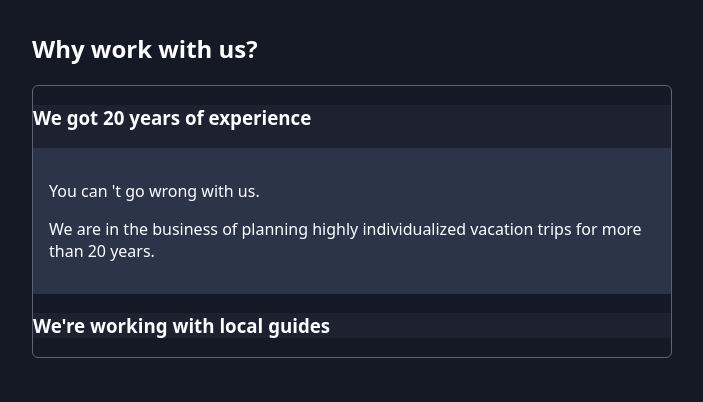
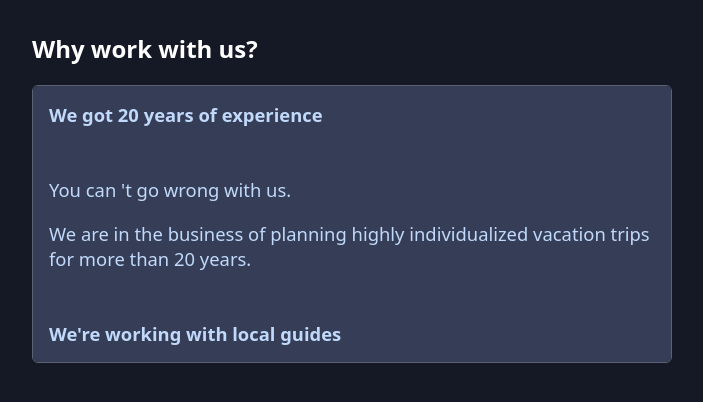
Before and after one commit to sheptianbagjautama/react-pattern-best-practices, a React (Vite) app: page / in a window 1280 px wide. Both pictures are taken after a click on the element "We got 20 years of experience". Shown: the top 402 px of the page, without its empty margins (288-991 px from the left). Built offline with nearby package versions, Linux system fonts and the light colour scheme.

Commit message:
Adding Extra Components For Reusability and Configurability

```diff
--- a/src/App.jsx
+++ b/src/App.jsx
@@ -6,11 +6,11 @@
       <section>
         <h2>Why work with us?</h2>
         <Accordion className="accordion">
-          <Accordion.Item
-            id="experience"
-            className="accordion-item"
-            title="We got 20 years of experience"
-          >
+          <Accordion.Item className="accordion-item">
+            <Accordion.Title id="experience" className="accordion-item-title">
+              We got 20 years of experience
+            </Accordion.Title>
+            <Accordion.Content id="experience" className="accordion-item-title">
               <article>
                 <p>You can &apos;t go wrong with us.</p>
                 <p>
@@ -18,11 +18,16 @@
                   vacation trips for more than 20 years.
                 </p>
               </article>
+            </Accordion.Content>
           </Accordion.Item>
-          <Accordion.Item
+
+          <Accordion.Item className="accordion-item">
+            <Accordion.Title id="local-guides" className="accordion-item-title">
+              We're working with local guides
+            </Accordion.Title>
+            <Accordion.Content
               id="local-guides"
-            className="accordion-item"
-            title="We're working with local guides"
+              className="accordion-item-title"
             >
               <article>
                 <p>We are not doing this along from our office.</p>
@@ -31,6 +36,7 @@
                   pleasant vacation.
                 </p>
               </article>
+            </Accordion.Content>
           </Accordion.Item>
         </Accordion>
       </section>
--- a/src/components/Accordion/Accordion.jsx
+++ b/src/components/Accordion/Accordion.jsx
@@ -2,6 +2,8 @@
 import { useState } from "react";
 import { createContext } from "react";
 import AccordionItem from "./AccordionItem.jsx";
+import AccordionTitle from "./AccordionTitle.jsx";
+import AccordionContent from "./AccordionContent.jsx";
 
 const AccordionContext = createContext();
 
@@ -37,3 +39,5 @@
 }
 
 Accordion.Item = AccordionItem;
+Accordion.Title = AccordionTitle;
+Accordion.Content = AccordionContent;
--- /dev/null
+++ b/src/components/Accordion/AccordionContent.jsx
@@ -0,0 +1,16 @@
+import { useAccordionContext } from "./Accordion";
+
+export default function AccordionContent({ id, className, children }) {
+  const { openItemId } = useAccordionContext();
+  const isOpen = openItemId === id;
+
+  return (
+    <div
+      className={
+        isOpen ? `${className ?? ""} open` : `${className ?? ""} close`
+      }
+    >
+      {children}
+    </div>
+  );
+}
--- a/src/components/Accordion/AccordionItem.jsx
+++ b/src/components/Accordion/AccordionItem.jsx
@@ -1,20 +1,5 @@
 import { useAccordionContext } from "./Accordion";
 
-export default function AccordionItem({ id, className, title, children }) {
-  const { openItemId, toggleItem } = useAccordionContext();
-
-  const isOpen = openItemId === id;
-
-  return (
-    <li className={className}>
-      <h3 onClick={() => toggleItem(id)}>{title}</h3>
-      <div
-        className={
-          isOpen ? "accordion-item-content open" : "accordion-item-content"
-        }
-      >
-        {children}
-      </div>
-    </li>
-  );
+export default function AccordionItem({ className, children }) {
+  return <li className={className}>{children}</li>;
 }
--- /dev/null
+++ b/src/components/Accordion/AccordionTitle.jsx
@@ -0,0 +1,10 @@
+import { useAccordionContext } from "./Accordion.jsx";
+
+export default function AccordionTitle({ className, id, children }) {
+  const { toggleItem } = useAccordionContext();
+  return (
+    <h3 className={className} onClick={() => toggleItem(id)}>
+      {children}
+    </h3>
+  );
+}
--- a/src/index.css
+++ b/src/index.css
@@ -3,8 +3,8 @@
 }
 
 html {
-  font-family: system-ui, -apple-system, BlinkMacSystemFont, 'Segoe UI', Roboto,
-    Oxygen, Ubuntu, Cantarell, 'Open Sans', 'Helvetica Neue', sans-serif;
+  font-family: system-ui, -apple-system, BlinkMacSystemFont, "Segoe UI", Roboto,
+    Oxygen, Ubuntu, Cantarell, "Open Sans", "Helvetica Neue", sans-serif;
 }
 
 body {
@@ -62,9 +62,12 @@
 }
 
 .accordion-item-content {
-  display: none;
   padding: 1rem;
   background-color: #2c344a;
+}
+
+.close {
+  display: none;
 }
 
 .open {
```
Lines whose indentation alone changed are shown as unchanged.
